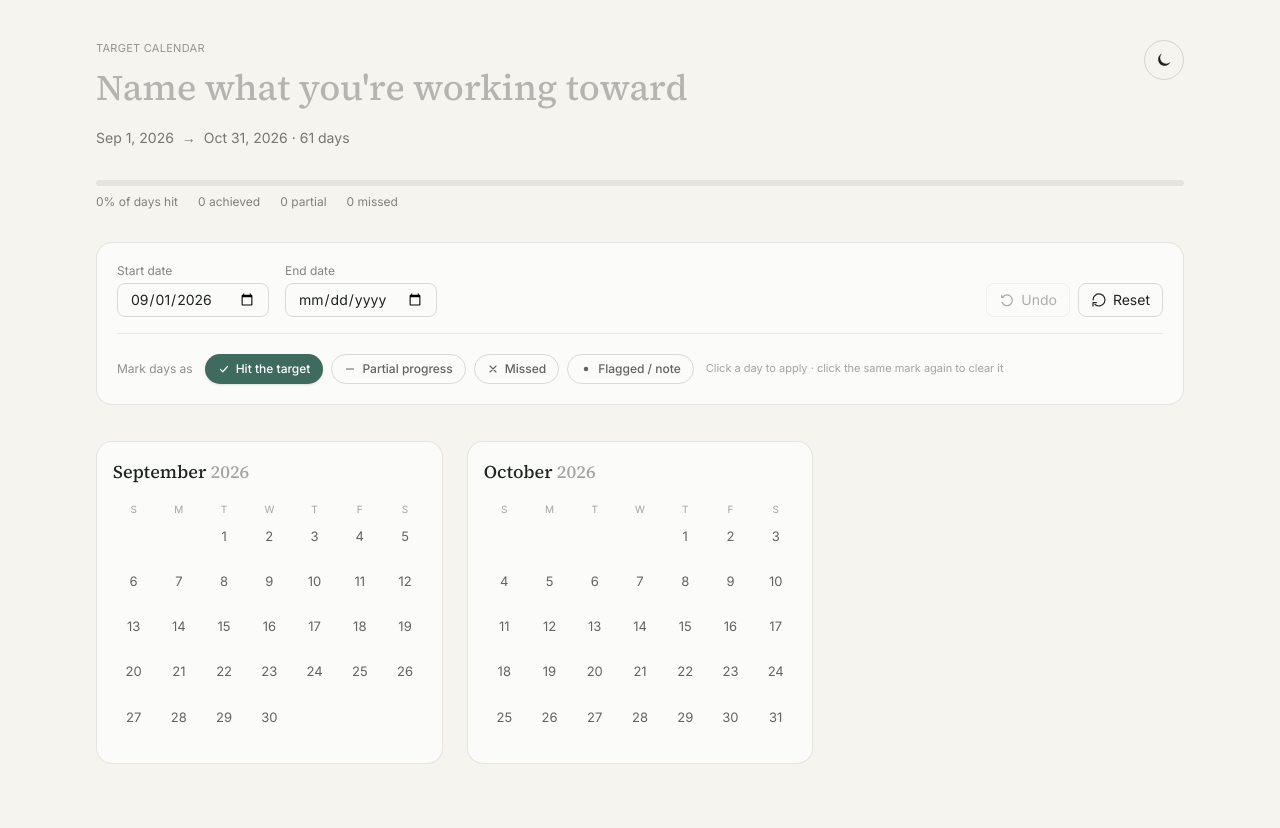
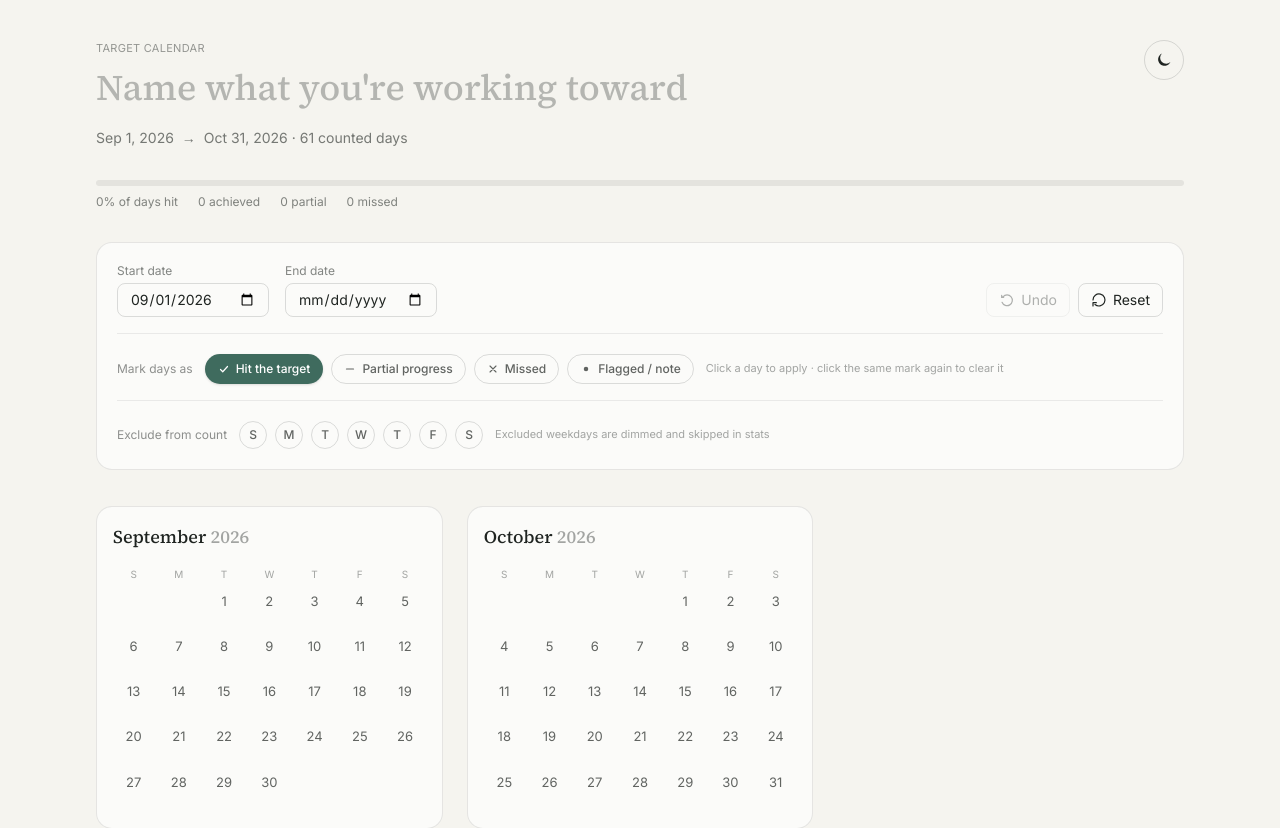
Before and after one commit to Hamzaa09/Target-Calendar, a React (Vite) app: page / in a window 1280 px wide. Shown: the top 828 px of the page. Built offline with nearby package versions, Linux system fonts and the light colour scheme.

Commit message:
Enhance TargetCalendar component to support excluding specific weekdays from progress tracking

```diff
--- a/src/App.jsx
+++ b/src/App.jsx
@@ -4,7 +4,10 @@ import { Analytics } from "@vercel/analytics/react"
 function App() {
 
   return (
-    <TargetCalendar />
+    <>
+      <TargetCalendar />
+      <Analytics />
+    </>
   )
 }
 
--- a/src/TargetCalendar.jsx
+++ b/src/TargetCalendar.jsx
@@ -3,7 +3,8 @@ import React, { useState, useEffect, useMemo, useCallback } from "react";
 /**
  * TargetCalendar
  * A parallel-months calendar for tracking progress toward a single goal
- * across a chosen date range.
+ * across a chosen date range. Supports excluding specific weekdays
+ * (e.g. Saturdays & Sundays) from both marking and the progress stats.
  *
  * Requirements:
  *  - React 18+
@@ -17,9 +18,6 @@ import React, { useState, useEffect, useMemo, useCallback } from "react";
  *  global CSS file, right after `@import "tailwindcss";`:
  *
  *    @custom-variant dark (&:is(.dark *));
- *
- *  Without that line, every `dark:` utility class in this file will be
- *  inert no matter what the `theme` state is set to.
  *
  * Usage:
  *  <TargetCalendar />
@@ -93,6 +91,17 @@ const MARK_TYPES = [
   { id: "note", label: "Flagged / note", color: "#6B5C82", icon: Icon.Note },
 ];
 
+// Weekday labels/indices follow JS Date#getDay(): 0 = Sunday … 6 = Saturday
+const WEEKDAY_TOGGLES = [
+  { day: 0, short: "S", label: "Sunday" },
+  { day: 1, short: "M", label: "Monday" },
+  { day: 2, short: "T", label: "Tuesday" },
+  { day: 3, short: "W", label: "Wednesday" },
+  { day: 4, short: "T", label: "Thursday" },
+  { day: 5, short: "F", label: "Friday" },
+  { day: 6, short: "S", label: "Saturday" },
+];
+
 // ---------------------------------------------------------------------------
 // Date helpers (no external date library, to keep this dependency-free)
 // ---------------------------------------------------------------------------
@@ -138,6 +147,21 @@ function buildWeeks(year, month) {
   return weeks;
 }
 
+// Counts how many days between start/end (inclusive) aren't an excluded weekday
+function countCountableDays(start, end, excludedWeekdays) {
+  if (!start || !end) return 0;
+  let count = 0;
+  const cursor = new Date(start.getFullYear(), start.getMonth(), start.getDate());
+  const last = new Date(end.getFullYear(), end.getMonth(), end.getDate());
+  let guard = 0;
+  while (cursor <= last && guard < 20000) {
+    if (!excludedWeekdays.includes(cursor.getDay())) count++;
+    cursor.setDate(cursor.getDate() + 1);
+    guard++;
+  }
+  return count;
+}
+
 // ---------------------------------------------------------------------------
 // localStorage persistence (safe no-ops if storage is unavailable, e.g.
 // private browsing, SSR, or a sandboxed iframe)
@@ -177,11 +201,10 @@ const DEFAULT_STATE = {
   startDate: toKey(todayNow.getFullYear(), todayNow.getMonth(), 1),
   endDate: toKey(todayNow.getFullYear(), todayNow.getMonth() + 2, 0),
   marks: {},
+  excludedWeekdays: [],
 };
 
 export default function TargetCalendar() {
-  // Loaded lazily (function form of useState) so localStorage is only read
-  // once, on the very first render, rather than on every re-render.
   const [saved] = useState(() => ({ ...DEFAULT_STATE, ...loadSavedState() }));
 
   const [theme, setTheme] = useState(saved.theme);
@@ -189,17 +212,16 @@ export default function TargetCalendar() {
   const [startDate, setStartDate] = useState(saved.startDate);
   const [endDate, setEndDate] = useState(saved.endDate);
   const [marks, setMarks] = useState(saved.marks); // { "2026-09-17": "achieved" }
+  const [excludedWeekdays, setExcludedWeekdays] = useState(saved.excludedWeekdays || []);
   const [activePen, setActivePen] = useState("achieved");
   const [history, setHistory] = useState([]); // stack of previous `marks` snapshots
   const [confirmingReset, setConfirmingReset] = useState(false);
 
   const isDark = theme === "dark";
 
-  // Persist whenever any saved field changes. Undo/redo history and the
-  // active pen are deliberately session-only, not written to storage.
   useEffect(() => {
-    saveState({ theme, title, startDate, endDate, marks });
-  }, [theme, title, startDate, endDate, marks]);
+    saveState({ theme, title, startDate, endDate, marks, excludedWeekdays });
+  }, [theme, title, startDate, endDate, marks, excludedWeekdays]);
 
   const rangeStart = useMemo(() => (startDate ? parseISO(startDate) : null), [startDate]);
   const rangeEnd = useMemo(() => (endDate ? parseISO(endDate) : null), [endDate]);
@@ -208,6 +230,7 @@ export default function TargetCalendar() {
 
   const months = useMemo(() => monthsBetween(startDate, endDate), [startDate, endDate]);
 
+  // Whether a day falls inside the chosen date range at all
   const inRange = useCallback(
     (y, m, d) => {
       if (!orderedStart || !orderedEnd) return false;
@@ -217,8 +240,16 @@ export default function TargetCalendar() {
     [orderedStart, orderedEnd]
   );
 
-  // Applies a new marks object while pushing the previous one onto the undo
-  // stack, using functional updates so it's always working off latest state.
+  // Whether a day should actually count: in range AND not an excluded weekday
+  const isCountable = useCallback(
+    (y, m, d) => {
+      if (!inRange(y, m, d)) return false;
+      const weekday = new Date(y, m, d).getDay();
+      return !excludedWeekdays.includes(weekday);
+    },
+    [inRange, excludedWeekdays]
+  );
+
   const applyMarks = useCallback((nextMarks) => {
     setMarks((prev) => {
       setHistory((h) => [...h, prev]);
@@ -226,8 +257,8 @@ export default function TargetCalendar() {
     });
   }, []);
 
-  const handleDayClick = (key, within) => {
-    if (!within) return;
+  const handleDayClick = (key, countable) => {
+    if (!countable) return;
     setMarks((prev) => {
       const next = { ...prev };
       if (next[key] === activePen) {
@@ -258,31 +289,26 @@ export default function TargetCalendar() {
     setConfirmingReset(false);
   };
 
+  const toggleExcludedWeekday = (day) => {
+    setExcludedWeekdays((prev) =>
+      prev.includes(day) ? prev.filter((d) => d !== day) : [...prev, day]
+    );
+  };
+
   const stats = useMemo(() => {
     const counts = { achieved: 0, partial: 0, missed: 0, note: 0 };
-    let totalDays = 0;
-    if (orderedStart && orderedEnd) {
-      totalDays = Math.round((orderedEnd - orderedStart) / 86400000) + 1;
-    }
-    Object.values(marks).forEach((v) => {
-      if (counts[v] !== undefined) counts[v]++;
+    const totalDays = countCountableDays(orderedStart, orderedEnd, excludedWeekdays);
+
+    Object.entries(marks).forEach(([key, value]) => {
+      const d = parseISO(key);
+      if (!isCountable(d.getFullYear(), d.getMonth(), d.getDate())) return;
+      if (counts[value] !== undefined) counts[value]++;
     });
+
     const pct = totalDays > 0 ? Math.round((counts.achieved / totalDays) * 100) : 0;
     return { counts, totalDays, pct };
-  }, [marks, orderedStart, orderedEnd]);
+  }, [marks, orderedStart, orderedEnd, excludedWeekdays, isCountable]);
 
-  // ---------------------------------------------------------------------
-  // NOTE ON THE FIX BELOW:
-  // Previously the `dark` toggle class and the `dark:*` utility classes
-  // both lived on this same root div. Tailwind's class-based dark mode
-  // variant compiles to a *descendant* selector (`.dark .dark\:bg-...` in
-  // v3, or `:is(.dark *)` in v4), which never matches an element carrying
-  // both classes on itself. That's why toggling `theme` had no visible
-  // effect on this container's own background/text color.
-  //
-  // The fix: put `dark` on an outer wrapper, and keep all `dark:` utility
-  // classes on a child element (or elements) nested inside it.
-  // ---------------------------------------------------------------------
   return (
     <div className={isDark ? "dark" : ""}>
       <div
@@ -313,7 +339,7 @@ export default function TargetCalendar() {
               />
               <p className="mt-2 text-sm text-[#1F2421]/60 dark:text-[#ECEAE3]/60">
                 {fmtDisplay(startDate)} &nbsp;→&nbsp; {fmtDisplay(endDate)}
-                {stats.totalDays > 0 && <span> · {stats.totalDays} days</span>}
+                {stats.totalDays > 0 && <span> · {stats.totalDays} counted days</span>}
               </p>
             </div>
 
@@ -431,6 +457,35 @@ export default function TargetCalendar() {
                 Click a day to apply · click the same mark again to clear it
               </span>
             </div>
+
+            {/* ---------------- Excluded weekdays ---------------- */}
+            <div className="flex flex-wrap items-center gap-2 border-t border-[#1F2421]/8 dark:border-[#ECEAE3]/10 pt-5">
+              <span className="text-xs text-[#1F2421]/50 dark:text-[#ECEAE3]/50 mr-1">
+                Exclude from count
+              </span>
+              {WEEKDAY_TOGGLES.map(({ day, short, label }) => {
+                const excluded = excludedWeekdays.includes(day);
+                return (
+                  <button
+                    key={day}
+                    onClick={() => toggleExcludedWeekday(day)}
+                    aria-pressed={excluded}
+                    title={label}
+                    className={
+                      "h-7 w-7 rounded-full text-xs font-medium border transition-all " +
+                      (excluded
+                        ? "bg-[#AD4B3B] border-transparent text-white"
+                        : "text-[#1F2421]/70 dark:text-[#ECEAE3]/70 border-[#1F2421]/15 dark:border-[#ECEAE3]/15 hover:bg-[#1F2421]/5 dark:hover:bg-[#ECEAE3]/10")
+                    }
+                  >
+                    {short}
+                  </button>
+                );
+              })}
+              <span className="text-[11px] text-[#1F2421]/40 dark:text-[#ECEAE3]/40 ml-1">
+                Excluded weekdays are dimmed and skipped in stats
+              </span>
+            </div>
           </div>
 
           {/* ---------------- Months grid ---------------- */}
@@ -446,7 +501,7 @@ export default function TargetCalendar() {
                   year={year}
                   month={month}
                   marks={marks}
-                  inRange={inRange}
+                  isCountable={isCountable}
                   onDayClick={handleDayClick}
                 />
               ))}
@@ -469,7 +524,7 @@ export default function TargetCalendar() {
 // ---------------------------------------------------------------------------
 // One month's grid
 // ---------------------------------------------------------------------------
-function MonthCard({ year, month, marks, inRange, onDayClick }) {
+function MonthCard({ year, month, marks, isCountable, onDayClick }) {
   const weeks = useMemo(() => buildWeeks(year, month), [year, month]);
   const markLookup = useMemo(
     () => Object.fromEntries(MARK_TYPES.map((m) => [m.id, m])),
@@ -500,7 +555,7 @@ function MonthCard({ year, month, marks, inRange, onDayClick }) {
         {weeks.flat().map((d, i) => {
           if (d === null) return <div key={i} />;
           const key = toKey(year, month, d);
-          const within = inRange(year, month, d);
+          const countable = isCountable(year, month, d);
           const mark = marks[key];
           const markCfg = mark ? markLookup[mark] : null;
           const MarkIcon = markCfg ? markCfg.icon : null;
@@ -508,11 +563,12 @@ function MonthCard({ year, month, marks, inRange, onDayClick }) {
           return (
             <button
               key={i}
-              onClick={() => onDayClick(key, within)}
-              disabled={!within}
+              onClick={() => onDayClick(key, countable)}
+              disabled={!countable}
+              title={!countable ? "Excluded from count" : undefined}
               className={
                 "aspect-square rounded-lg flex flex-col items-center justify-center gap-0.5 text-[13px] transition-colors " +
-                (within
+                (countable
                   ? "hover:bg-[#1F2421]/5 dark:hover:bg-[#ECEAE3]/10 cursor-pointer"
                   : "opacity-25 cursor-default")
               }
```
